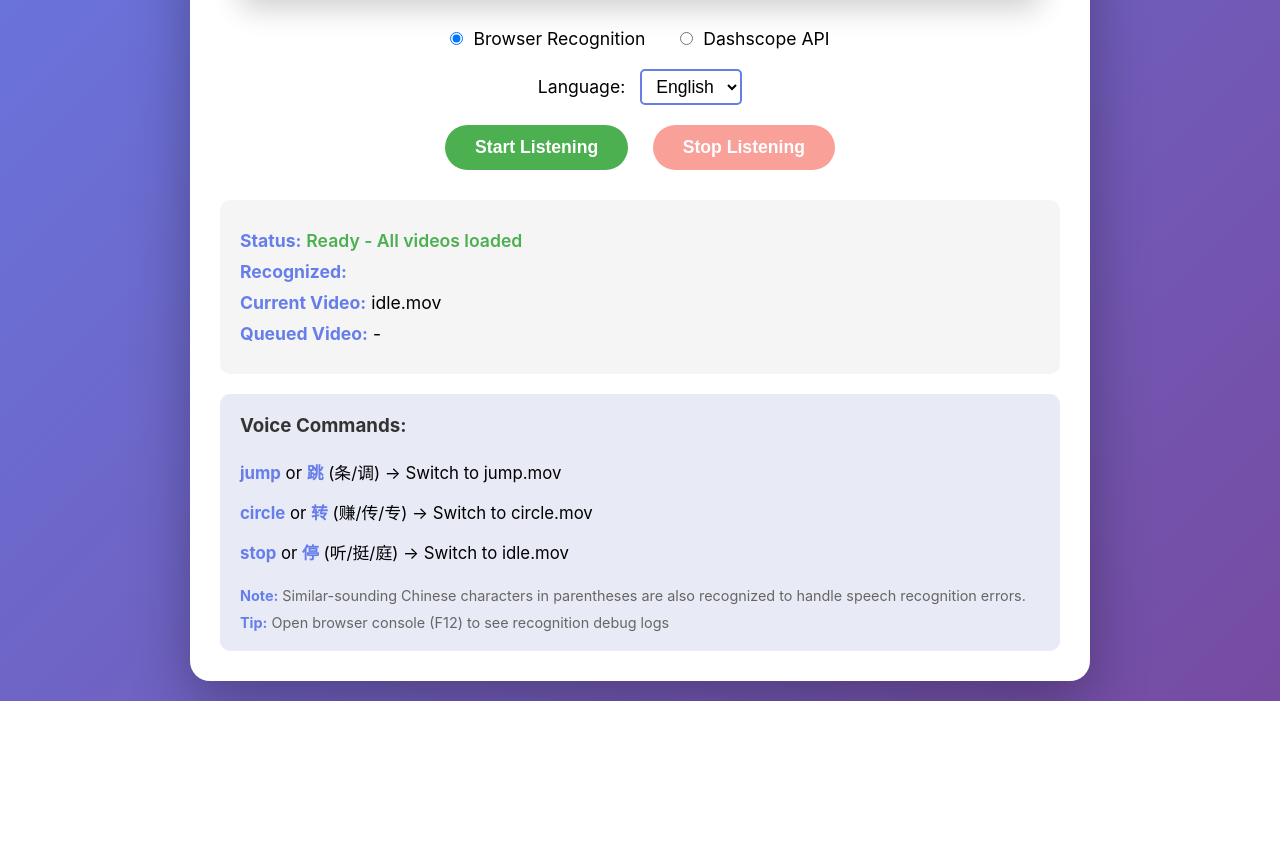
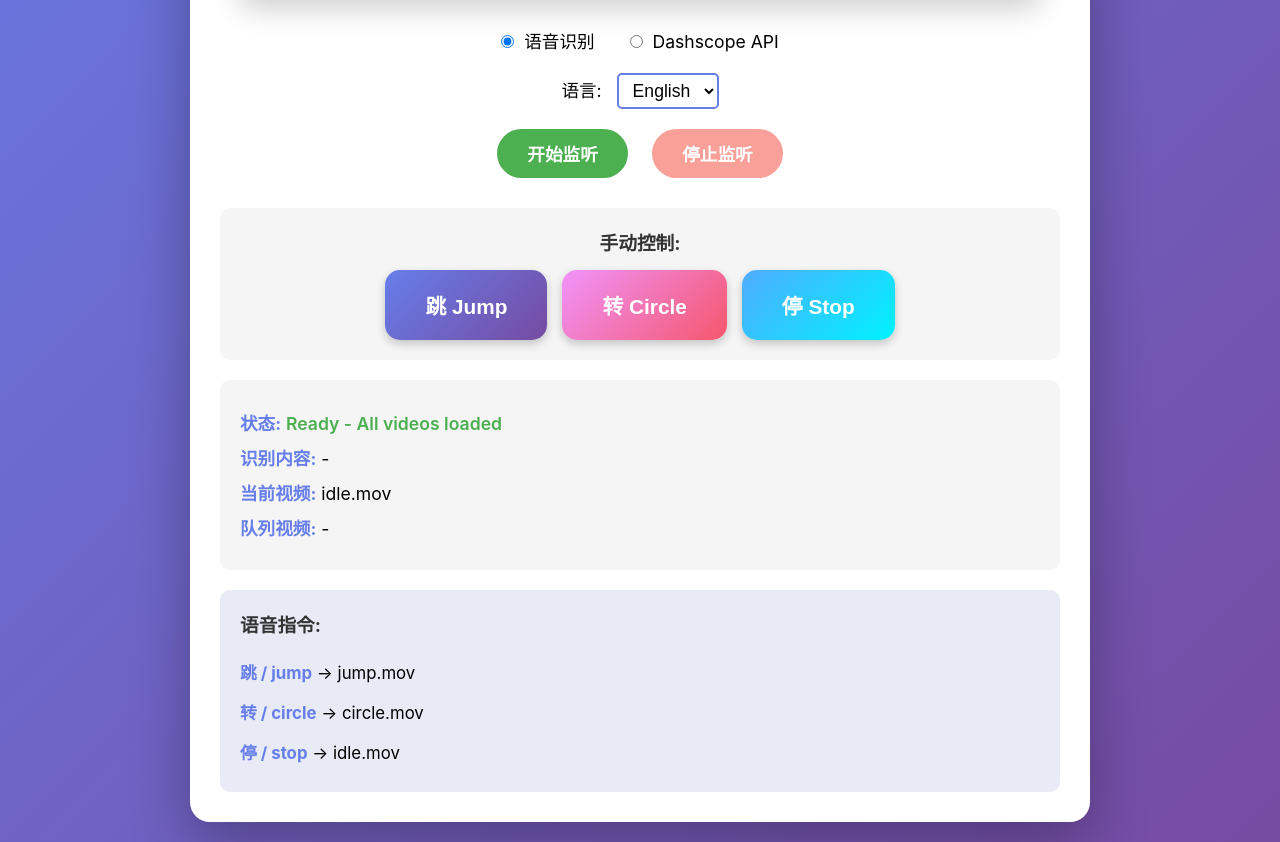
Before and after one commit to edgemoorlf/smootie, a Flask app: page / in a window 1280 px wide. Shown: the part 540-1382 px from the top of the page. Before the commit the page ends 1241 px from the top, so only its background shows below. Run offline with Flask 3, Linux system fonts and the light colour scheme.

Commit message:
more robust voice recog

```diff
--- a/static/app.js
+++ b/static/app.js
@@ -49,6 +49,16 @@ class VoiceVideoController {
 
         this.startBtn.addEventListener('click', () => this.startListening());
         this.stopBtn.addEventListener('click', () => this.stopListening());
+
+        // Add manual control button listeners
+        const actionButtons = document.querySelectorAll('.action-btn');
+        actionButtons.forEach(btn => {
+            btn.addEventListener('click', (e) => {
+                const video = e.target.getAttribute('data-video');
+                console.log('Manual button clicked:', video);
+                this.queueVideoSwitch(video);
+            });
+        });
 
         this.videoPlayer.addEventListener('play', () => {
             this.isVideoPlaying = true;
@@ -134,7 +144,7 @@ class VoiceVideoController {
 
     startBrowserRecognition() {
         if (!('webkitSpeechRecognition' in window) && !('SpeechRecognition' in window)) {
-            alert('Browser speech recognition is not supported in your browser. Please use Chrome or Edge.');
+            alert('浏览器不支持语音识别。请使用 Chrome 或 Edge 浏览器。\nBrowser speech recognition is not supported. Please use Chrome or Edge.');
             this.stopListening();
             return;
         }
@@ -143,12 +153,13 @@ class VoiceVideoController {
         this.recognition = new SpeechRecognition();
 
         const languageSelect = document.getElementById('languageSelect');
-        const selectedLang = languageSelect ? languageSelect.value : 'en-US';
+        const selectedLang = languageSelect ? languageSelect.value : 'zh-CN';
 
-        this.recognition.continuous = true;
-        this.recognition.interimResults = true; // Enable interim results for better feedback
+        // Mobile-optimized settings
+        this.recognition.continuous = false; // Better for mobile - one phrase at a time
+        this.recognition.interimResults = true;
         this.recognition.lang = selectedLang;
-        this.recognition.maxAlternatives = 3;
+        this.recognition.maxAlternatives = 5; // More alternatives for better matching
 
         console.log('Starting recognition with language:', selectedLang);
 
@@ -157,10 +168,25 @@ class VoiceVideoController {
             const result = event.results[last];
 
             if (result.isFinal) {
-                const text = result[0].transcript.trim();
-                console.log('Recognized (final):', text);
+                // Check all alternatives, not just the first one
+                let matched = false;
+                for (let i = 0; i < result.length; i++) {
+                    const text = result[i].transcript.trim();
+                    console.log(`Alternative ${i}: ${text} (confidence: ${result[i].confidence})`);
+
+                    if (!matched) {
                         this.recognizedEl.textContent = text;
-                this.processCommand(text);
+                        // Try to match this alternative
+                        if (this.tryProcessCommand(text)) {
+                            matched = true;
+                            console.log(`Matched with alternative ${i}`);
+                        }
+                    }
+                }
+
+                if (!matched) {
+                    console.log('No match found in any alternative');
+                }
             } else {
                 // Show interim results
                 const text = result[0].transcript.trim();
@@ -172,38 +198,64 @@ class VoiceVideoController {
         this.recognition.onerror = (event) => {
             console.error('Speech recognition error:', event.error);
             if (event.error === 'no-speech') {
-                // Continue listening
+                console.log('No speech detected, restarting...');
                 return;
             }
             if (event.error === 'aborted') {
                 return;
             }
-            this.updateStatus(`Error: ${event.error}`);
+            if (event.error === 'network') {
+                this.updateStatus('网络错误 Network error');
+                return;
+            }
+            this.updateStatus(`错误 Error: ${event.error}`);
         };
 
         this.recognition.onend = () => {
             console.log('Recognition ended, isListening:', this.isListening);
             if (this.isListening) {
                 // Restart recognition if still listening
+                setTimeout(() => {
                     try {
                         this.recognition.start();
                     } catch (e) {
                         console.error('Error restarting recognition:', e);
                     }
+                }, 300); // Small delay for mobile
             }
         };
 
         this.recognition.onstart = () => {
             console.log('Recognition started');
-            this.updateStatus('Listening...');
+            this.updateStatus('正在监听... Listening...');
         };
 
         try {
             this.recognition.start();
         } catch (e) {
             console.error('Error starting recognition:', e);
-            this.updateStatus('Error starting recognition');
+            this.updateStatus('启动识别失败 Error starting recognition');
         }
+    }
+
+    // Helper method to try processing a command and return if it matched
+    tryProcessCommand(text) {
+        const lowerText = text.toLowerCase();
+        const chars = text.split('');
+        const words = lowerText.split(/\s+/);
+
+        for (const [command, video] of Object.entries(this.commandMap)) {
+            const lowerCommand = command.toLowerCase();
+
+            if (lowerText.includes(lowerCommand) ||
+                chars.includes(command) ||
+                words.includes(lowerCommand)) {
+                console.log(`Command matched: ${command} -> ${video}`);
+                this.queueVideoSwitch(video);
+                return true;
+            }
+        }
+        return false;
     }
 
     async startDashscopeRecognition() {
@@ -271,17 +323,10 @@ class VoiceVideoController {
     }
 
     processCommand(text) {
-        const lowerText = text.toLowerCase();
-        console.log('Processing command:', lowerText);
-
-        for (const [command, video] of Object.entries(this.commandMap)) {
-            if (lowerText.includes(command.toLowerCase())) {
-                console.log(`Command matched: ${command} -> ${video}`);
-                this.queueVideoSwitch(video);
-                return;
+        console.log('Processing command:', text);
+        if (!this.tryProcessCommand(text)) {
+            console.log('No command matched');
         }
-        }
-        console.log('No command matched');
     }
 
     queueVideoSwitch(videoFile) {
--- a/static/style.css
+++ b/static/style.css
@@ -112,6 +112,72 @@ h1 {
     cursor: not-allowed;
 }
 
+.manual-controls {
+    background: #f5f5f5;
+    padding: 20px;
+    border-radius: 10px;
+    margin-bottom: 20px;
+    text-align: center;
+}
+
+.manual-controls h3 {
+    color: #333;
+    margin-bottom: 15px;
+}
+
+.button-group {
+    display: flex;
+    justify-content: center;
+    gap: 15px;
+    flex-wrap: wrap;
+}
+
+.action-btn {
+    padding: 20px 40px;
+    font-size: 1.3em;
+    font-weight: 600;
+    border: none;
+    border-radius: 15px;
+    cursor: pointer;
+    transition: all 0.3s ease;
+    box-shadow: 0 4px 10px rgba(0, 0, 0, 0.2);
+    min-width: 140px;
+}
+
+.action-btn:active {
+    transform: scale(0.95);
+}
+
+.jump-btn {
+    background: linear-gradient(135deg, #667eea 0%, #764ba2 100%);
+    color: white;
+}
+
+.jump-btn:hover {
+    box-shadow: 0 6px 15px rgba(102, 126, 234, 0.5);
+    transform: translateY(-2px);
+}
+
+.circle-btn {
+    background: linear-gradient(135deg, #f093fb 0%, #f5576c 100%);
+    color: white;
+}
+
+.circle-btn:hover {
+    box-shadow: 0 6px 15px rgba(245, 87, 108, 0.5);
+    transform: translateY(-2px);
+}
+
+.stop-btn {
+    background: linear-gradient(135deg, #4facfe 0%, #00f2fe 100%);
+    color: white;
+}
+
+.stop-btn:hover {
+    box-shadow: 0 6px 15px rgba(79, 172, 254, 0.5);
+    transform: translateY(-2px);
+}
+
 .status {
     background: #f5f5f5;
     padding: 20px;
@@ -172,4 +238,23 @@ h1 {
         font-size: 1em;
         margin: 5px;
     }
+
+    .action-btn {
+        padding: 15px 25px;
+        font-size: 1.1em;
+        min-width: 100px;
+    }
+
+    .button-group {
+        gap: 10px;
+    }
+
+    .recognition-mode {
+        margin-bottom: 15px;
+    }
+
+    .recognition-mode label {
+        margin: 0 10px;
+        font-size: 1em;
+    }
 }
--- a/templates/index.html
+++ b/templates/index.html
@@ -21,7 +21,7 @@
             <div class="recognition-mode">
                 <label>
                     <input type="radio" name="mode" value="browser" checked>
-                    Browser Recognition
+                    语音识别
                 </label>
                 <label>
                     <input type="radio" name="mode" value="dashscope">
@@ -31,7 +31,7 @@
 
             <div class="recognition-mode">
                 <label>
-                    Language:
+                    语言:
                     <select id="languageSelect">
                         <option value="en-US">English</option>
                         <option value="zh-CN">中文</option>
@@ -39,38 +39,41 @@
                 </label>
             </div>
 
-            <button id="startBtn" class="btn">Start Listening</button>
-            <button id="stopBtn" class="btn" disabled>Stop Listening</button>
+            <button id="startBtn" class="btn">开始监听</button>
+            <button id="stopBtn" class="btn" disabled>停止监听</button>
+        </div>
+
+        <div class="manual-controls">
+            <h3>手动控制:</h3>
+            <div class="button-group">
+                <button class="action-btn jump-btn" data-video="jump.mov">跳 Jump</button>
+                <button class="action-btn circle-btn" data-video="circle.mov">转 Circle</button>
+                <button class="action-btn stop-btn" data-video="idle.mov">停 Stop</button>
+            </div>
         </div>
 
         <div class="status">
             <div class="status-item">
-                <strong>Status:</strong> <span id="status">Ready</span>
+                <strong>状态:</strong> <span id="status">Ready</span>
             </div>
             <div class="status-item">
-                <strong>Recognized:</strong> <span id="recognized"></span>
+                <strong>识别内容:</strong> <span id="recognized">-</span>
             </div>
             <div class="status-item">
-                <strong>Current Video:</strong> <span id="currentVideo">idle.mov</span>
+                <strong>当前视频:</strong> <span id="currentVideo">idle.mov</span>
             </div>
             <div class="status-item">
-                <strong>Queued Video:</strong> <span id="queuedVideo">-</span>
+                <strong>队列视频:</strong> <span id="queuedVideo">-</span>
             </div>
         </div>
 
         <div class="commands">
-            <h3>Voice Commands:</h3>
+            <h3>语音指令:</h3>
             <ul>
-                <li><strong>jump</strong> or <strong>跳</strong> (条/调) → Switch to jump.mov</li>
-                <li><strong>circle</strong> or <strong>转</strong> (赚/传/专) → Switch to circle.mov</li>
-                <li><strong>stop</strong> or <strong>停</strong> (听/挺/庭) → Switch to idle.mov</li>
+                <li><strong>跳 / jump</strong> → jump.mov</li>
+                <li><strong>转 / circle</strong> → circle.mov</li>
+                <li><strong>停 / stop</strong> → idle.mov</li>
             </ul>
-            <p style="margin-top: 15px; font-size: 0.9em; color: #666;">
-                <strong>Note:</strong> Similar-sounding Chinese characters in parentheses are also recognized to handle speech recognition errors.
-            </p>
-            <p style="margin-top: 10px; font-size: 0.9em; color: #666;">
-                <strong>Tip:</strong> Open browser console (F12) to see recognition debug logs
-            </p>
         </div>
     </div>
 
```
Also changed, not shown: README.md. Lines whose indentation alone changed are shown as unchanged.
